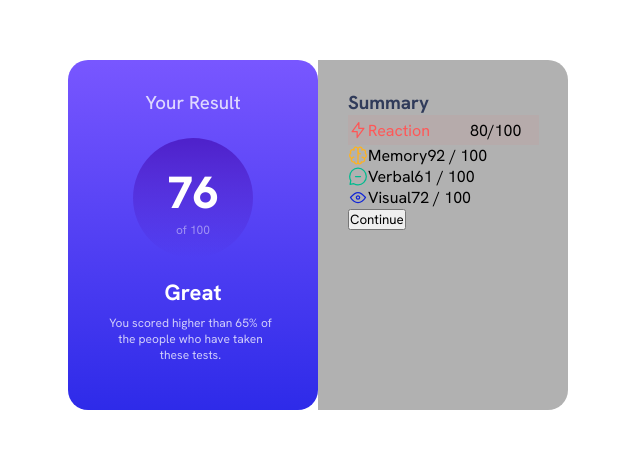
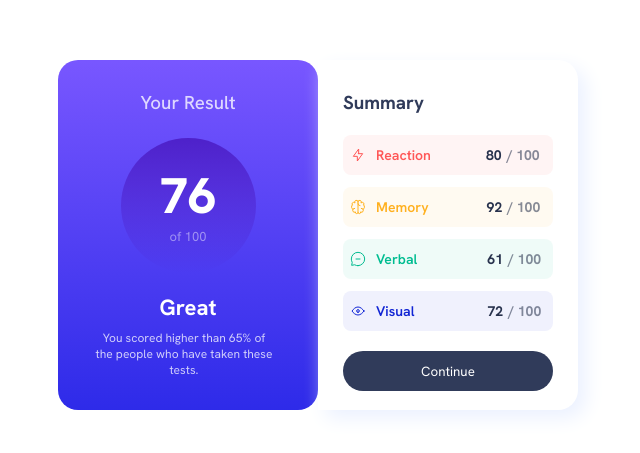
Before and after one commit to victoralsp/front-end-mentor, a plain HTML site: page Quarto-desafio/index.html in a window 1280 px wide. Shown: the part 165-618 px from the top of the page, without its empty margins (322-962 px from the left). Drawn offline with Linux system fonts and the light colour scheme.

Commit message:
Finalizado

```diff
--- /dev/null
+++ b/Quarto-desafio/estilos/media.css
@@ -0,0 +1,72 @@
+@media screen and (max-width: 375px) {
+
+    section {
+        display: flex;
+        justify-content: start;
+        flex-direction: column;
+    }
+
+    #resultados {
+        width: 100%;
+        height: 100%;
+        border-radius: 0px 0px 20px 20px;
+    }
+
+    #paragrafo {
+        width: 75%;
+        font-size: 16px;
+        transform: translateX(45px);
+    }
+
+    #sumario {
+        width: 100%;
+        height: 100%;
+    }
+
+    .summary {
+        margin-top: 25px;
+    }
+
+    .summary img {
+        margin-left: 20px;
+        width: 22px;
+    }
+
+    .summary h1 {
+        margin-bottom: 25px;
+        font-weight: 800;
+        font-size: 20px;
+        transform: translateX(10px);
+    }
+
+    #reaction, #memory, #verbal, #visual {
+        font-size: 16px;
+        height: 55px;
+        margin-top: 15px;
+        transform: translateX(10px);
+    }
+
+
+    #reaction span {
+        margin-right: 110px;
+    }
+    #memory span {
+        margin-right: 115px;
+    }
+    #verbal span {
+        margin-right: 130px;
+    }
+    #visual span {
+        margin-right: 133px;
+    }
+
+    input {
+        height: 50px;
+        border-radius: 50px;
+        font-size: 16px;
+        font-weight: 600;
+        margin-bottom: 40px;
+        transform: translateX(10px);
+    }
+
+}
--- a/Quarto-desafio/estilos/style.css
+++ b/Quarto-desafio/estilos/style.css
@@ -4,6 +4,7 @@
 }
 
 * {
+    box-sizing: border-box;
     padding: 0;
     margin: 0;
     font-family: 'HankenGrotesk';
@@ -19,7 +20,7 @@ section {
 
 #resultados {
     height: 350px;
-    width: 250px;
+    width: 260px;
     background-image: linear-gradient(hsl(252, 100%, 67%), hsl(241, 81%, 54%));
     border-radius: 20px;
     text-align: center;
@@ -33,9 +34,9 @@ section {
 
 .pontuacao {
     color: white;
-    width: 120px;
-    height: 120px;
-    border-radius: 1000%;
+    width: 135px;
+    height: 135px;
+    border-radius: 100%;
     margin: 0 auto;
     background-image: linear-gradient(hsla(256, 72%, 46%, 1), hsla(241, 72%, 46%, 0));
     margin-top: 23px;
@@ -47,11 +48,11 @@ section {
 
 .p-grande {
     font-weight: 800;
-    font-size: 45px;
+    font-size: 50px;
 }
 
 .p-pequeno {
-    font-size: 12px;
+    font-size: 13px;
     color: rgba(255, 255, 255, 0.452);
 }
 
@@ -67,48 +68,128 @@ section {
     font-size: 12px;
     color: rgba(255, 255, 255, 0.76);
     font-weight: light;
+    margin-top: 8px;
     transform: translateX(35px);
-    margin-top: 8px;
 }
 
 #sumario {
     height: 350px;
-    width: 250px;
+    width: 260px;
     border-radius: 0px 20px 20px 0px;
-    background-color: rgb(177, 177, 177);
+    box-shadow: 8px 8px 20px hsl(221, 100%, 96%);
 }
 
 .summary {
-    width: 90%;
+    width: 95%;
     margin-top: 30px;
-    margin-left: 30px;
+    margin-left: 25px;
 }
 
 #sumario h1 {
     color: hsl(224, 30%, 27%);
 }
 
+.summary img {
+    width: 16px;
+    margin-left: 7px;
+}
+
+.numero-escuro {
+    font-weight: 700;
+    color: hsl(224, 32%, 23%);
+    margin-right: 5px;
+}
+
+.numeros {
+    font-weight: 700;
+    color: hsla(224, 32%, 23%, 0.562);
+    display: flex;
+}
+
 #reaction {
     display: flex;
     align-items: center;
-    height: 30px;
+    height: 40px;
     width: 85%;
     background-color: hsla(0, 100%, 67%, 0.062);
+    font-size: 14px;
+    font-weight: 600;
+    margin-top: 20px;
+    border-radius: 8px;
 }
 
 #reaction span {
+    font-weight: 600;
     color: hsl(0, 100%, 67%);
-    margin-right: 40px;
+    margin-right: 55px;
+    margin-left: 10px;
+}
+#memory {
+    display: flex;
+    align-items: center;
+    height: 40px;
+    width: 85%;
+    background-color: hsl(39, 100%, 56%, 0.062);
+    font-size: 14px;
+    font-weight: 600;
+    margin-top: 12px;
+    border-radius: 8px;
 }
 
-#memory {
+#memory span {
+    font-weight: 600;
+    color: hsl(39, 100%, 56%);
+    margin-right: 58px;
+    margin-left: 10px;
+}
+#verbal {
     display: flex;
+    align-items: center;
+    height: 40px;
+    width: 85%;
+    background-color: hsl(166, 100%, 37%, 0.062);
+    font-size: 14px;
+    font-weight: 600;
+    margin-top: 12px;
+    border-radius: 8px;
 }
 
-#verbal {
+#verbal span {
+    font-weight: 600;
+    color: hsl(166, 100%, 37%);
+    margin-right: 70px;
+    margin-left: 10px;
+}
+#visual {
     display: flex;
+    align-items: center;
+    height: 40px;
+    width: 85%;
+    background-color: hsl(234, 85%, 45%, 0.062);
+    font-size: 14px;
+    font-weight: 600;
+    margin-top: 12px;
+    border-radius: 8px;
 }
 
-#visual {
-    display: flex;
+#visual span {
+    font-weight: 600;
+    color: hsl(234, 85%, 45%);
+    margin-right: 73px;
+    margin-left: 10px;
 }
+
+input {
+    height: 40px;
+    width: 85%;
+    border-radius: 20px;
+    border: none;
+    background-color: hsl(224, 30%, 27%);
+    color: white;
+    margin-top: 20px;
+    cursor: pointer;
+}
+
+input:hover {
+    background-image: linear-gradient(hsl(252, 100%, 67%), hsl(241, 81%, 54%));
+}
--- a/Quarto-desafio/index.html
+++ b/Quarto-desafio/index.html
@@ -7,6 +7,7 @@
     <title>Results</title>
     <link rel="shortcut icon" href="images/favicon-32x32.png" type="image/x-icon">
     <link rel="stylesheet" href="estilos/style.css">
+    <link rel="stylesheet" href="estilos/media.css">
 </head>
 <body>
         <section>
@@ -25,22 +26,31 @@
                     <div id="reaction">
                         <img src="images/icon-reaction.svg" alt="icon reaction">
                         <p><span>Reaction</span></p>
-                        <p><div class="numero-escuro">80</div>/100</p>
+                        <p><div class="numeros"><div class="numero-escuro">80</div>/ 100</p></div>
                     </div>
                     <div id="memory">
                         <img src="images/icon-memory.svg" alt="icon memory">
                         <p><span>Memory</span></p>
-                        <p>92 / 100</p>
+                        <div class="numeros">
+                            <div class="numero-escuro">
+                                <p>92
+                            </div> / 100</p></div>
                     </div>
                     <div id="verbal">
                     <img src="images/icon-verbal.svg" alt="icon verbal">
                     <p><span>Verbal</span></p>
-                    <p>61 / 100</p>
+                    <div class="numeros">
+                        <div class="numero-escuro">
+                            <p>61
+                        </div> / 100</p></div>
                     </div>
                     <div id="visual">
                         <img src="images/icon-visual.svg" alt="icon visual">
                         <p><span>Visual</span></p>
-                        <p>72 / 100</p>
+                        <div class="numeros">
+                            <div class="numero-escuro">
+                                <p>72
+                            </div> / 100</p></div>
                     </div>
                     <input type="submit" value="Continue">
                 </div>
```
